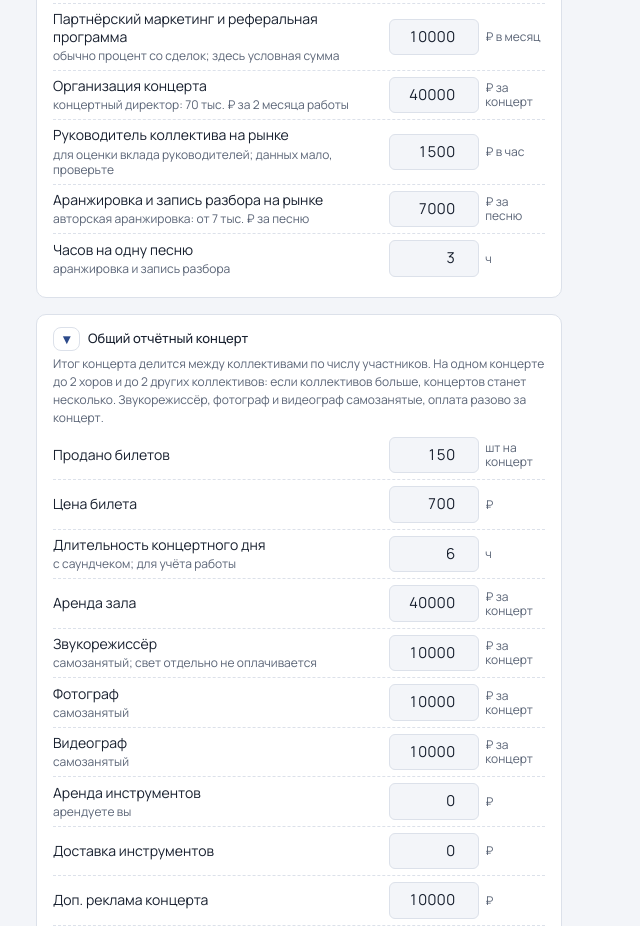
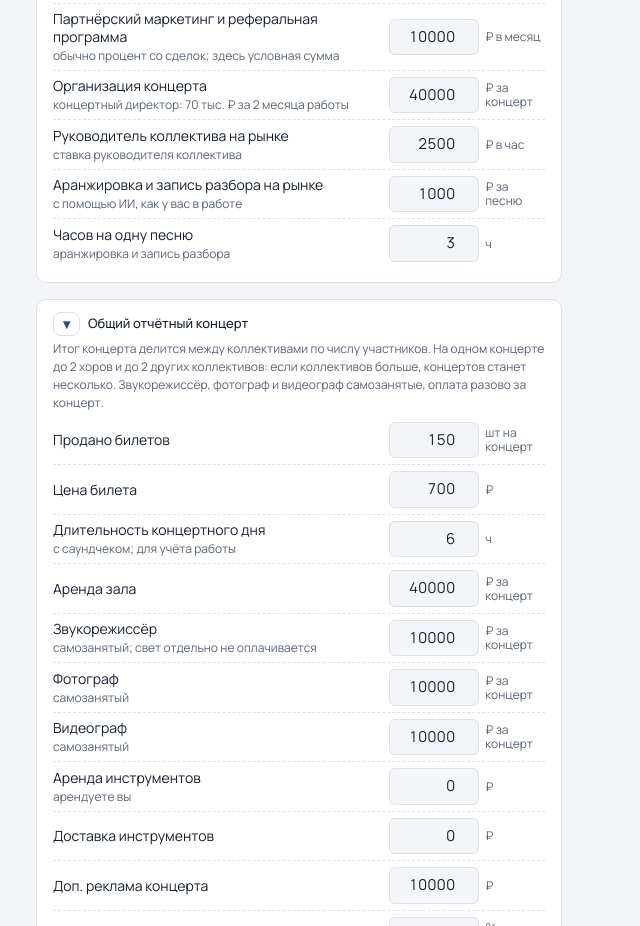
Before and after one commit to eabelozer26-droid/brusnika-smeta, a plain HTML site: page index.html in a window 1280 px wide. Shown: the part 2313-3239 px from the top of the page, without its empty margins (0-640 px from the left). Drawn offline with Linux system fonts and the light colour scheme; a web font is replaced by a local one.

Commit message:
Руководитель 2 500 ₽ в час, аранжировка 1 000 ₽ за песню
Co-Authored-By: Claude Opus 5.5 <noreply@anthropic.com>

```diff
--- a/index.html
+++ b/index.html
@@ -448,7 +448,7 @@ button.ghost{padding:5px 10px;font-size:13px;color:var(--muted)}
   var G_DEF = {season:3, prep:1, tax:6, ipYear:57390, fee:3.5, contrib:30, injury:0.2, ndfl:13, netMode:'net',
     acct:10000, site:3000, bot:5000, otherServ:1000,
     myRate:1000, wSiteBuild:40, wSiteSup:4, wBotBuild:30, wBotSup:4, wAcct:12, wHire:10, wConcert:25, wPartners:4, gAds:8, gChat:8, gPrep:4,
-    mkSite:30000, mkBot:50000, mkSup:5000, mkSmm:20000, mkOffice:10000, mkAdminH:400, mkEvent:40000, wRef:8, mkRef:10000, mkTeachH:1500, mkSong:7000, mkSongHours:3, mkVer:2};
+    mkSite:30000, mkBot:50000, mkSup:5000, mkSmm:20000, mkOffice:10000, mkAdminH:400, mkEvent:40000, wRef:8, mkRef:10000, mkTeachH:2500, mkSong:1000, mkSongHours:3, mkVer:3};
   var MARKET_FIELDS = [
     ['mkSite','Сайты под ключ','₽ разово',1000,'лендинг у фрилансера: обычно 10–40 тыс. ₽'],
     ['mkBot','Бот с ИИ-ассистентом под ключ','₽ разово',1000,'готовый бот с настройкой: от 30–50 тыс. ₽'],
@@ -458,8 +458,8 @@ button.ghost{padding:5px 10px;font-size:13px;color:var(--muted)}
     ['mkAdminH','Администратор','₽ в час',50,'Екатеринбург: обычно 250–800 ₽ в час'],
     ['mkRef','Партнёрский маркетинг и реферальная программа','₽ в месяц',1000,'обычно процент со сделок; здесь условная сумма'],
     ['mkEvent','Организация концерта','₽ за концерт',1000,'концертный директор: 70 тыс. ₽ за 2 месяца работы'],
-    ['mkTeachH','Руководитель коллектива на рынке','₽ в час',100,'для оценки вклада руководителей; данных мало, проверьте'],
-    ['mkSong','Аранжировка и запись разбора на рынке','₽ за песню',500,'авторская аранжировка: от 7 тыс. ₽ за песню'],
+    ['mkTeachH','Руководитель коллектива на рынке','₽ в час',100,'ставка руководителя коллектива'],
+    ['mkSong','Аранжировка и запись разбора на рынке','₽ за песню',500,'с помощью ИИ, как у вас в работе'],
     ['mkSongHours','Часов на одну песню','ч',0.5,'аранжировка и запись разбора']
   ];
   var C_DEF = {tix:150, tixPrice:700, cHours:6, hall:40000, sound:10000, photo:10000, video:10000, instr:0, instrDel:0, ads:10000, rao:5};
@@ -596,7 +596,7 @@ button.ghost{padding:5px 10px;font-size:13px;color:var(--muted)}
         s.list.forEach(function(c){ if (c.type === 'share' && c.name === 'Хор') c.name = 'Брусника'; if (c.type === 'paid' && (!c.kind || c.kind === 'other')){ if (/^Танцевальн/.test(c.name || '')) c.kind = 'dance'; else if (/^Инструментальн/.test(c.name || '')) c.kind = 'ensemble'; } });
         s.ui = s.ui && typeof s.ui === 'object' ? s.ui : {};
         if (s.concert.photo === 8000 && s.concert.video === 15000){ s.concert.photo = 10000; s.concert.video = 10000; }
-        if (!(oldMk >= 2)) ['mkSite','mkBot','mkSup','mkSmm','mkOffice','mkAdminH','mkRef','mkEvent','mkTeachH','mkSong','mkSongHours','mkVer'].forEach(function(k){ s.g[k] = G_DEF[k]; });
+        if (!(oldMk >= 3)) ['mkSite','mkBot','mkSup','mkSmm','mkOffice','mkAdminH','mkRef','mkEvent','mkTeachH','mkSong','mkSongHours','mkVer'].forEach(function(k){ s.g[k] = G_DEF[k]; });
         return s;
       }
     } catch(e){}
```
Also changed, not shown: partners.html (+4 -4 lines).
